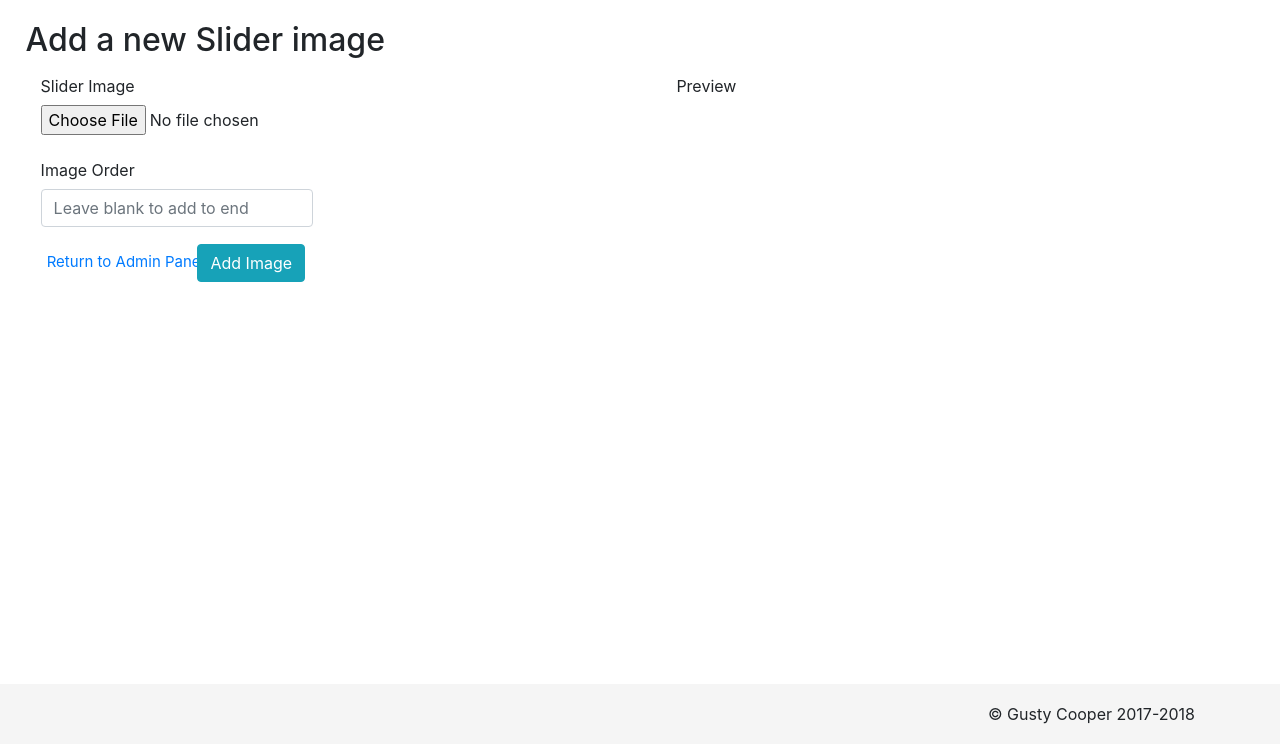
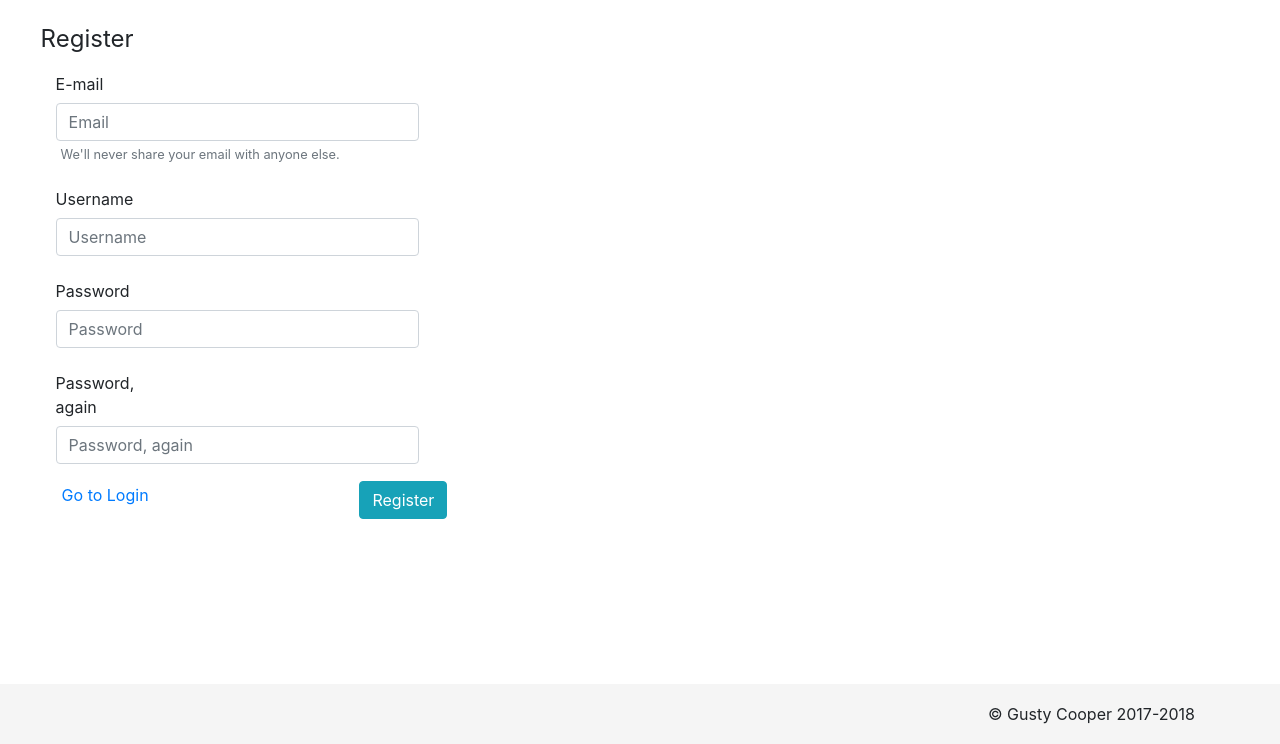
Before and after one commit to CobeMakarov/gusty.bike, a Flask app: template templates/admin_users_new.html in a window 1280 px wide. Shown: the part 56-800 px from the top of the page. Run offline with Flask 2, Linux system fonts and the light colour scheme; the template is opened without the code that fills it, so the values that code supplies are empty; some libraries are stand-ins or nearby versions.

Commit message:
Added success message to successful user registration, added HTML to admin_users_new.html for registering new user, removed section of login.html

```diff
--- a/static/js/auth.js
+++ b/static/js/auth.js
@@ -42,6 +42,7 @@ $(document).ready(function() {
                     alertify.error("A user with that username already exists!");
                     break;
                 case '1': //success
+                    alertify.success("User successfully registered");
                     window.location.reload();
                     break;
                 case '2': //field blank
--- a/templates/admin_users_new.html
+++ b/templates/admin_users_new.html
@@ -6,41 +6,85 @@
             bottom: 0;
         }
     </style>
+
+
     <div class="container-fluid" style="padding-left: 2%; padding-right: 1%;">
-        <h2>Add a new Slider image</h2>
-        <div class="row">
-            <div class="col-md-6">
-                <form class="form-horizontal" method="post" id="sliderForm" enctype="multipart/form-data">
+
+        <div class="col-md-6">
+
+            <div class="well" id="auth-form" style="margin-top:0%">
+
+                <form class="form-horizontal" id="register-layout" method="post">
+
+                    <legend>Register</legend>
+
                     <div class="form-group">
-                        <label for="newSliderImage" class="col-md-4 col-form-label">Slider Image</label>
+                        <label for="registerEmail" class="col-md-3 col-form-label">E-mail</label>
+
                         <div class="col-md-8">
-                            <input type="file" class="form-control-file" id="newSliderImage" name="sliderImage">
+                            <input type="email" class="form-control" name="email" id="registerEmail" placeholder="Email">
+                        </div>
+
+                        <small id="emailHelp" class="form-text text-muted" style="padding-left: 20px;">We'll never share your email with anyone else.</small>
+                    </div>
+
+                    <div class="form-group">
+
+                        <label for="registerUsername" class="col-md-3 col-form-label">Username</label>
+
+                        <div class="col-md-8">
+                            <input type="text" class="form-control" name="username" id="registerUsername" placeholder="Username">
                         </div>
                     </div>
+
                     <div class="form-group">
-                        <label for="newSliderOrder" class="col-md-4 col-form-label">Image Order</label>
-                        <div class="col-md-6">
-                            <input type="text" class="form-control" id="newSliderOrder" name="order" placeholder="Leave blank to add to end">
+
+                        <label for="registerPassword" class="col-md-3 col-form-label">Password</label>
+
+                        <div class="col-md-8">
+                            <input type="password" class="form-control" name="password" id="registerPassword" placeholder="Password">
                         </div>
                     </div>
-                    <div class="col-md-2"></div>
-                    <div class="col-md-10">
-                        <div class="row">
-                            <div class="col-md-4">
-                                <button type="button" class="btn btn-link" onclick="window.location='/admin'" style="margin-left: -5%; font-size: 15px;">Return to Admin Panel</button>
-                            </div>
-                            <div class="col-md-3">
-                                <button type="button" class="btn btn-info float-right" id="addNewSlider">Add Image</button>
-                            </div>
+
+                    <div class="form-group">
+
+                        <label for="registerPassword2" class="col-md-3 col-form-label">Password, again</label>
+
+                        <div class="col-md-8">
+                            <input type="password" class="form-control" name="password" id="registerPassword2" placeholder="Password, again">
                         </div>
                     </div>
+
+                    <div class="col-md-2"></div>
+
+                    <div class="col-md-10">
+
+                        <div class="row">
+
+                            <div class="col-md-7">
+                                <button type="button" class="btn btn-link" id="showLogin" style="padding: 0 5px 0 5px;">
+                                    Go to Login
+                                </button>
+                            </div>
+
+                            <div class="col-md-2">
+                                <button type="button" class="btn btn-info" id="completeRegistration" style="margin-left: 32%;">Register</button>
+                            </div>
+
+                        </div>
+
+                    </div>
+
                     <div class="clearfix"></div>
+
                 </form>
+
             </div>
-            <div class="col-md-6">
-                <label class="col-md-4 col-form-label">Preview</label>
-                <img id="sliderPreview" class="img-fluid" />
-            </div>
+
         </div>
+
+        <div class="col-md-6"></div>
+
     </div>
+
 {% endblock %}
```
Also changed, not shown: templates/login.html (+0 -49 lines).
